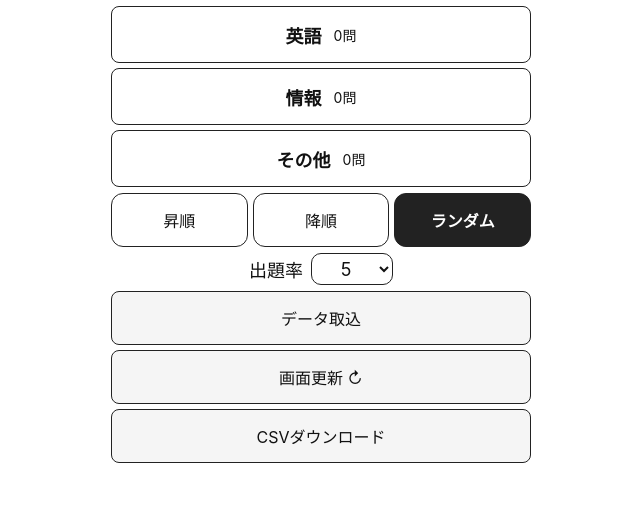
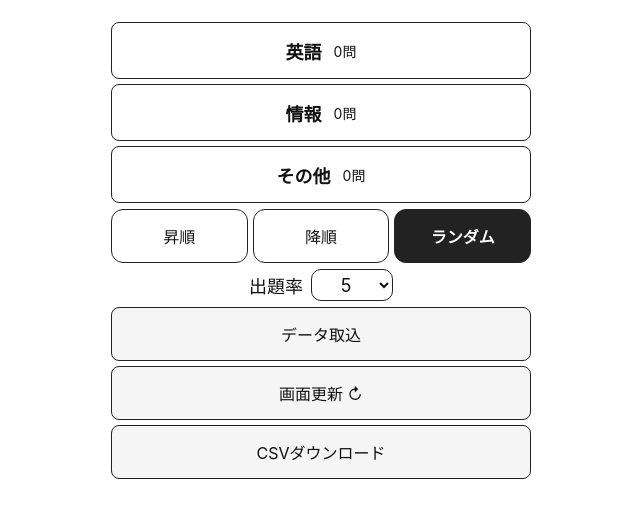
Before and after one commit to dahodahojp-tango/dahodahojp-tango-20260905, a plain HTML site: page index.html in a window 1280 px wide. Shown: the whole page, without its empty margins (319-959 px from the left). Drawn offline with Linux system fonts and the light colour scheme.

Commit message:
Add files via upload

```diff
--- a/style.css
+++ b/style.css
@@ -23,7 +23,9 @@ button:active { transform: scale(.985); }
 /* トップ画面 */
 #homeScreen.active {
   width: min(100%, 680px); height: 100%; margin: 0 auto;
-  padding: max(6px, env(safe-area-inset-top)) 10px max(6px, env(safe-area-inset-bottom));
+  /* iPhoneの上部セーフエリアからさらに16px離す */
+  padding: 22px 10px 6px;
+  padding: calc(max(6px, env(safe-area-inset-top)) + 16px) 10px max(6px, env(safe-area-inset-bottom));
   flex-direction: column; overflow-y: auto; -webkit-overflow-scrolling: touch;
 }
 .book-buttons {
```
